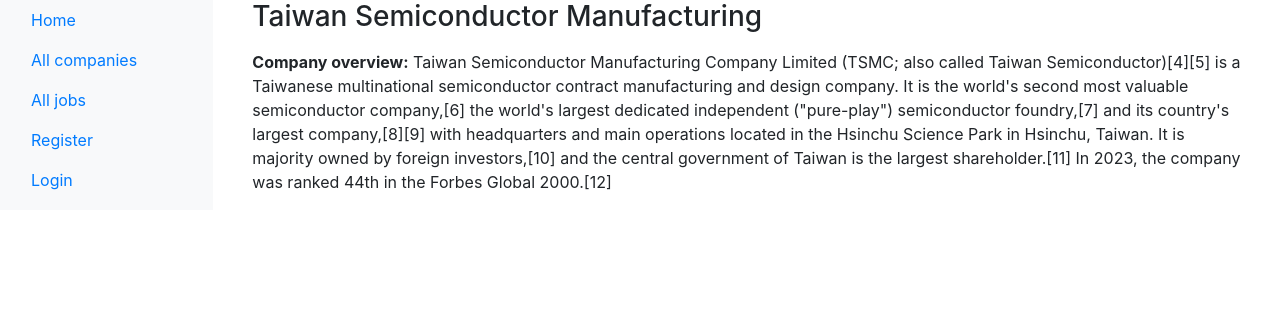
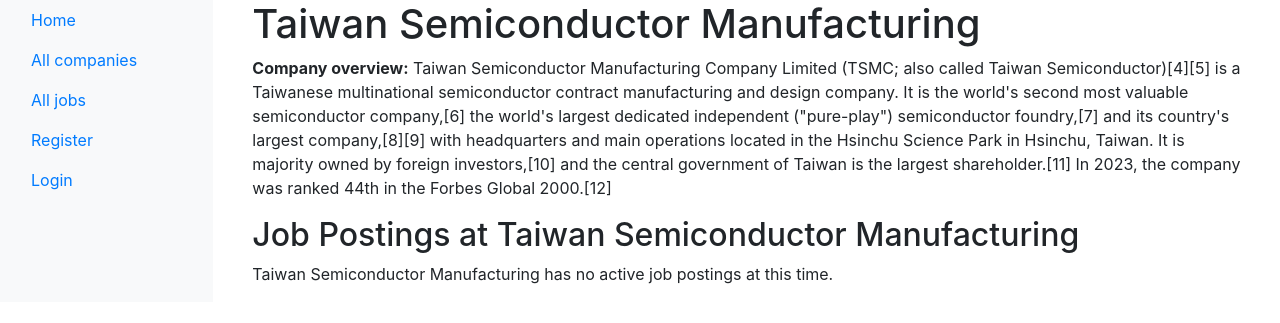
Before and after one commit to martn2023/yindeed_indeed_clone, a Django app: page /jobs/company/2/ in a window 1280 px wide. Shown: the top 323 px of the page. Run offline with Django 5.2, Linux system fonts and the light colour scheme; data comes from the database, SQL or seed files in the repository; both versions use the stored data as it was after the commit; some libraries are stand-ins or nearby versions.

Commit message:
company details now show active jobs

```diff
--- a/job_catalog/views.py
+++ b/job_catalog/views.py
@@ -27,6 +27,11 @@ def job_details(request, job_id):
     return render(request, 'jobs_catalog/job_details.html' ,context)
 
 def company_details(request, company_id):
-    company_instance = get_object_or_404(EmployerOrganization, pk = company_id)  #where is job_id coming from? django built in language? i think it's drawing from the URL
-    context = {'company_instance': company_instance}  # we are declaring, not pulling variables here
-    return render(request, 'jobs_catalog/company_details.html' ,context)
+    company_instance = get_object_or_404(EmployerOrganization, pk=company_id)
+    # Filter only active job postings for this company
+    job_postings = JobPosting.objects.filter(organization=company_instance, is_active=True)
+    context = {
+        'company_instance': company_instance,
+        'job_postings': job_postings,  # Only active job postings
+    }
+    return render(request, 'jobs_catalog/company_details.html', context)
--- a/templates/jobs_catalog/company_details.html
+++ b/templates/jobs_catalog/company_details.html
@@ -1,14 +1,27 @@
 {% extends 'base_generic.html' %}
 
-{% block title %}{{ company_instance.title }}{% endblock %}
+{% block title %}{{ company_instance.employer_org_name }}{% endblock %}
 
 {% block content %}
 <div class="container">
-    <h3>{{ company_instance.employer_org_name }}</h3>
-
-    <p></p>
+    <h1>{{ company_instance.employer_org_name }}</h1>
     <p><strong>Company overview:</strong> {{ company_instance.employer_org_description_box }}</p>
 
-
+    <!-- List of Job Postings for the company -->
+    <h2>Job Postings at {{ company_instance.employer_org_name }}</h2>
+    {% if job_postings %}
+        <ul>
+            {% for job in job_postings %}
+                <li>
+                    <strong>{{ job.title }}</strong><br>
+                    <p>{{ job.role_overview }}</p>
+                    <!-- Link to the detail view for the job if you have one -->
+                    <a href="{% url 'job_catalog:job_details' job.id %}">View Job</a>
+                </li>
+            {% endfor %}
+        </ul>
+    {% else %}
+        <p>{{ company_instance.employer_org_name }} has no active job postings at this time.</p>
+    {% endif %}
 </div>
 {% endblock %}
```
Also changed, not shown: db.sqlite3.
